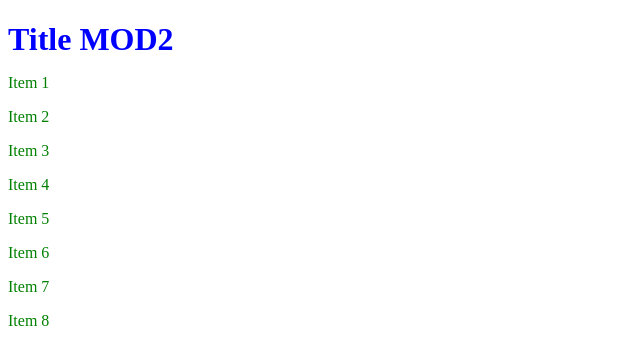
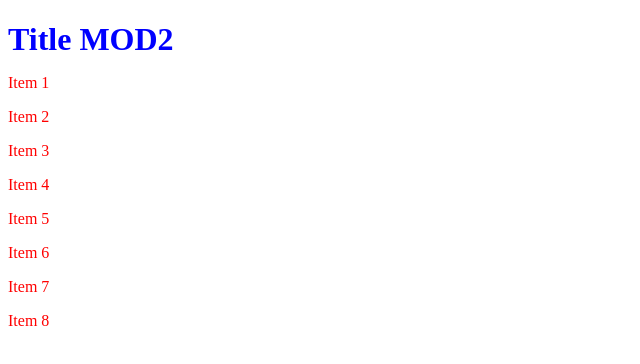
Before and after one commit to pairofcats/POC, a plain HTML site: page index.html in a window 1280 px wide. Shown: the whole page, without its empty margins (0-640 px from the left). Drawn offline with Linux system fonts and the light colour scheme.

Commit message:
20160729

```diff
--- a/index.html
+++ b/index.html
@@ -15,11 +15,11 @@ h1 {
   margin-bottom: 15px;
   color: blue;
 }
-div {
-	color: green;
+p {
+	color: red;
 }
 </style>
-</head=>
+</head>
 <body>
 
 <h1>Title MOD2</h1>
```
